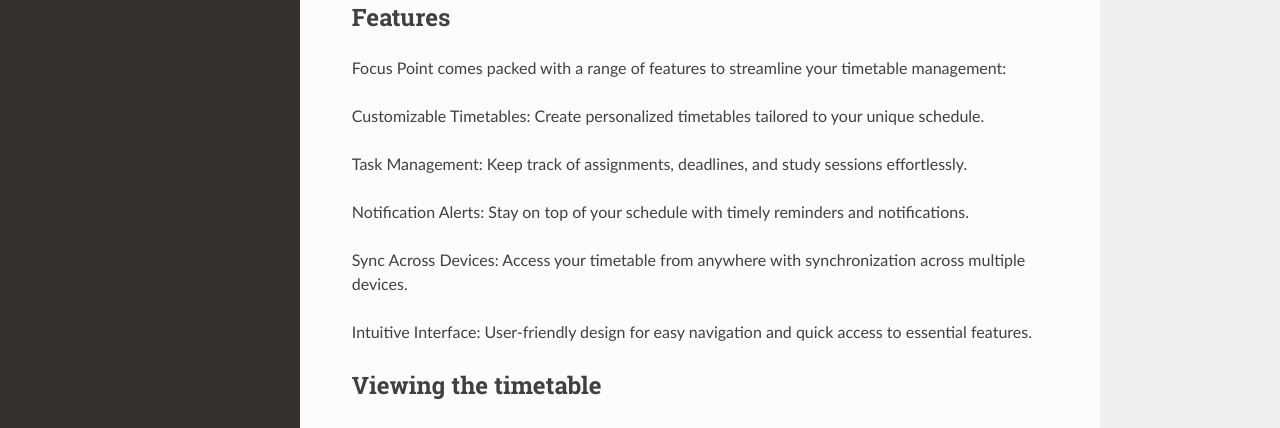
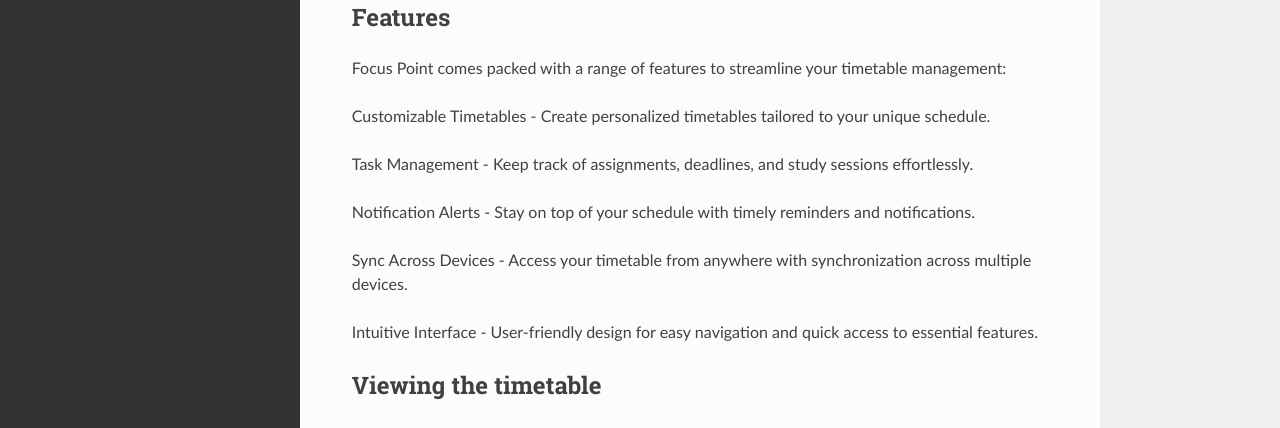
Before and after one commit to Omega0x013/focus-point-docs, a Sphinx documentation site: the page built from docs/source/usage.rst, in a window 1280 px wide and 1368 px high. Shown: the part 354-782 px from the top of the window. Built offline with Sphinx 7.4.7 and the Read the Docs theme 2.0.0, drawn with Linux system fonts in a browser that asks for light colours.

```diff
--- a/docs/source/usage.rst
+++ b/docs/source/usage.rst
@@ -17,15 +17,15 @@ Features
 
 Focus Point comes packed with a range of features to streamline your timetable management:
 
-Customizable Timetables: Create personalized timetables tailored to your unique schedule.
+Customizable Timetables - Create personalized timetables tailored to your unique schedule.
 
-Task Management: Keep track of assignments, deadlines, and study sessions effortlessly.
+Task Management - Keep track of assignments, deadlines, and study sessions effortlessly.
 
-Notification Alerts: Stay on top of your schedule with timely reminders and notifications.
+Notification Alerts - Stay on top of your schedule with timely reminders and notifications.
 
-Sync Across Devices: Access your timetable from anywhere with synchronization across multiple devices.
+Sync Across Devices - Access your timetable from anywhere with synchronization across multiple devices.
 
-Intuitive Interface: User-friendly design for easy navigation and quick access to essential features.
+Intuitive Interface - User-friendly design for easy navigation and quick access to essential features.
 
 Viewing the timetable
 -------------
```
